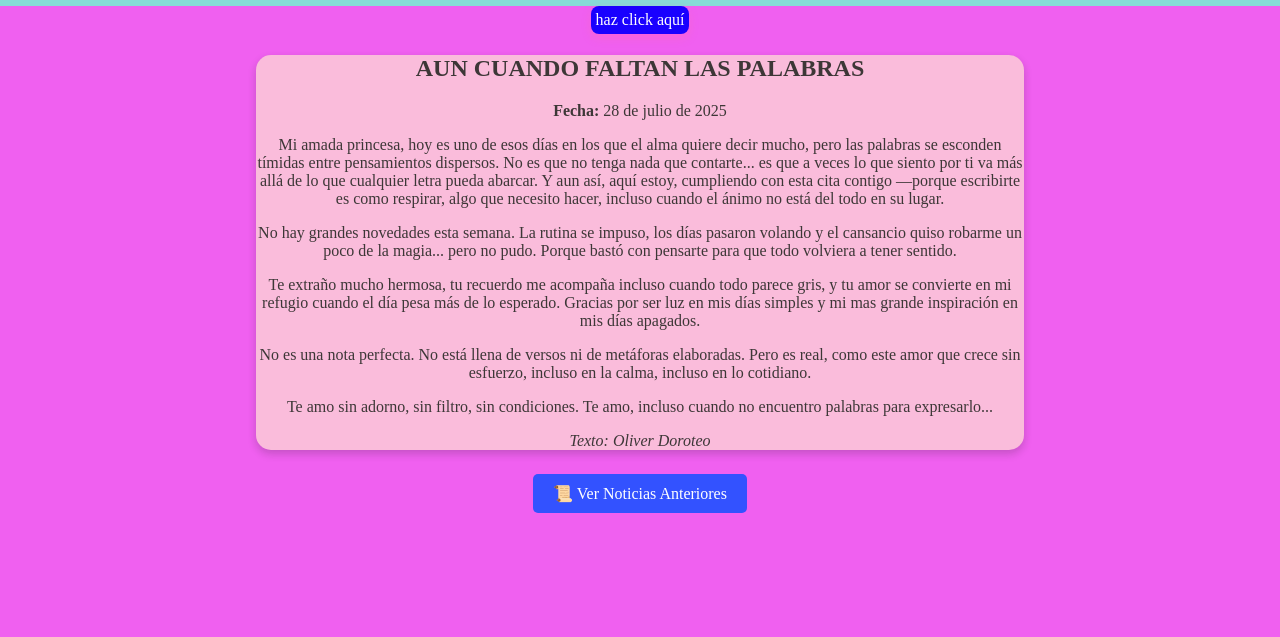
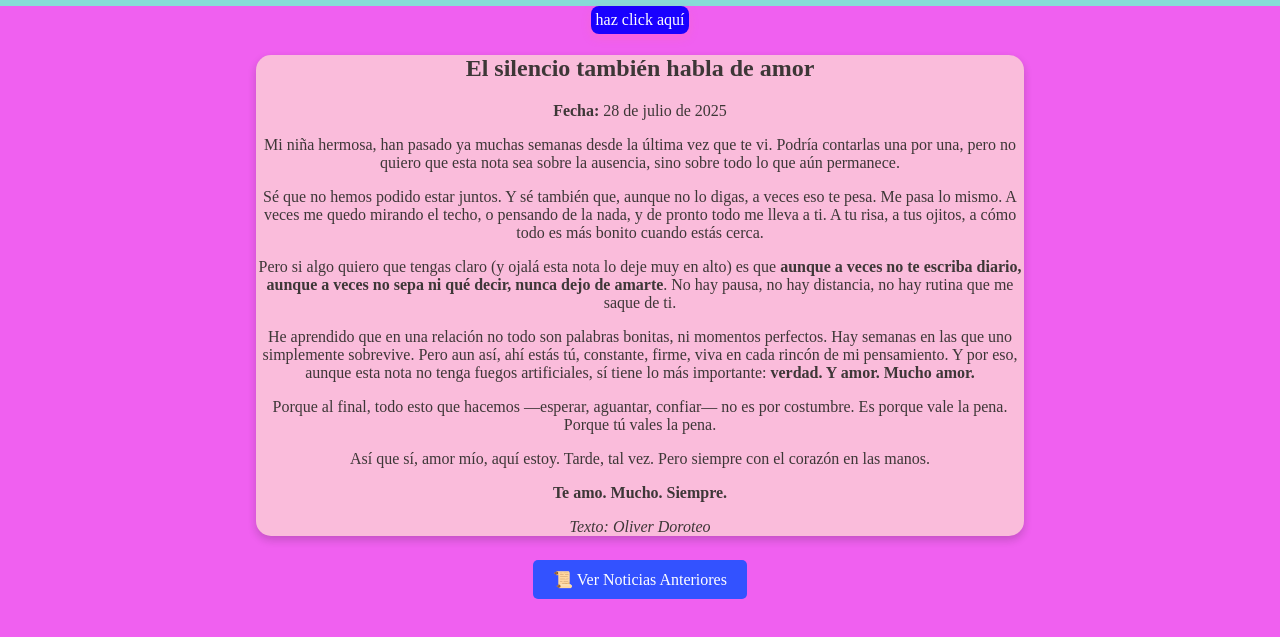
Before and after one commit to TioLiver/lore-n, a plain HTML site: page index.html in a window 1280 px wide. Shown: the part 117-754 px from the top of the page. Drawn offline with Linux system fonts and the light colour scheme.

Commit message:
Add files via upload

```diff
--- a/index.html
+++ b/index.html
@@ -37,21 +37,23 @@
 
 
 <article class="noticia-destacada">
-  <h2>AUN CUANDO FALTAN LAS PALABRAS</h2>
-  <p><strong>Fecha:</strong> 28 de julio de 2025</p>
+<h2>El silencio también habla de amor</h2>
+ <p><strong>Fecha:</strong> 28 de julio de 2025</p>
+<p>Mi niña hermosa, han pasado ya muchas semanas desde la última vez que te vi. Podría contarlas una por una, pero no quiero que esta nota sea sobre la ausencia, sino sobre todo lo que aún permanece.</p>
 
+<p>Sé que no hemos podido estar juntos. Y sé también que, aunque no lo digas, a veces eso te pesa. Me pasa lo mismo. A veces me quedo mirando el techo, o pensando de la nada, y de pronto todo me lleva a ti. A tu risa, a tus ojitos, a cómo todo es más bonito cuando estás cerca.</p>
 
-  <p>Mi amada princesa, hoy es uno de esos días en los que el alma quiere decir mucho, pero las palabras se esconden tímidas entre pensamientos dispersos. No es que no tenga nada que contarte... es que a veces lo que siento por ti va más allá de lo que cualquier letra pueda abarcar. Y aun así, aquí estoy, cumpliendo con esta cita contigo —porque escribirte es como respirar, algo que necesito hacer, incluso cuando el ánimo no está del todo en su lugar.</p>
+<p>Pero si algo quiero que tengas claro (y ojalá esta nota lo deje muy en alto) es que <strong>aunque a veces no te escriba diario, aunque a veces no sepa ni qué decir, nunca dejo de amarte</strong>. No hay pausa, no hay distancia, no hay rutina que me saque de ti.</p>
 
-  <p>No hay grandes novedades esta semana. La rutina se impuso, los días pasaron volando y el cansancio quiso robarme un poco de la magia... pero no pudo. Porque bastó con pensarte para que todo volviera a tener sentido. </p>
+<p>He aprendido que en una relación no todo son palabras bonitas, ni momentos perfectos. Hay semanas en las que uno simplemente sobrevive. Pero aun así, ahí estás tú, constante, firme, viva en cada rincón de mi pensamiento. Y por eso, aunque esta nota no tenga fuegos artificiales, sí tiene lo más importante: <strong>verdad. Y amor. Mucho amor.</strong></p>
 
-  <p>Te extraño mucho hermosa, tu recuerdo me acompaña incluso cuando todo parece gris, y tu amor se convierte en mi refugio cuando el día pesa más de lo esperado. Gracias por ser luz en mis días simples y mi mas grande inspiración en mis días apagados.</p>
+<p>Porque al final, todo esto que hacemos —esperar, aguantar, confiar— no es por costumbre. Es porque vale la pena. Porque tú vales la pena.</p>
 
-  <p>No es una nota perfecta. No está llena de versos ni de metáforas elaboradas. Pero es real, como este amor que crece sin esfuerzo, incluso en la calma, incluso en lo cotidiano.</p>
+<p>Así que sí, amor mío, aquí estoy. Tarde, tal vez. Pero siempre con el corazón en las manos.</p>
 
-  <p>Te amo sin adorno, sin filtro, sin condiciones. Te amo, incluso cuando no encuentro palabras para expresarlo...</p>
+<p><strong>Te amo. Mucho. Siempre.</strong></p>
 
-  <p><em>Texto: Oliver Doroteo</em></p>
+<p><em>Texto: Oliver Doroteo</em></p>
 </article>
 
 
```
Also changed, not shown: noticias.html (+19 -0 lines).
